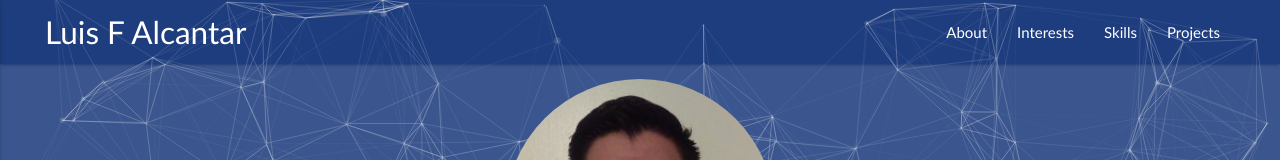
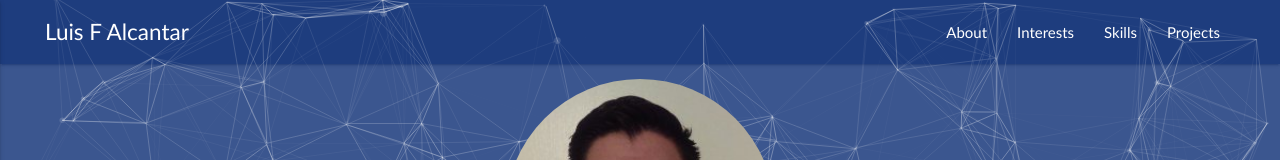
Before and after one commit to lfalcantar/lfalcantar.github.io, a plain HTML site: page index.html in a window 1280 px wide. Shown: the top 160 px of the page. Drawn offline with nearby package versions, Linux system fonts and the light colour scheme.

Commit message:
change the font sie of the logo

```diff
--- a/sass/main.scss
+++ b/sass/main.scss
@@ -53,8 +53,8 @@ canvas {
 nav {
   background: rgba($blue, .6);
 
-  #brand-logo {
-    font-size: 4rem;
+  .brand-logo {
+    font-size: 1.5rem;
   }
 
 	& ul {
```
Also changed, not shown: css/main.css.
